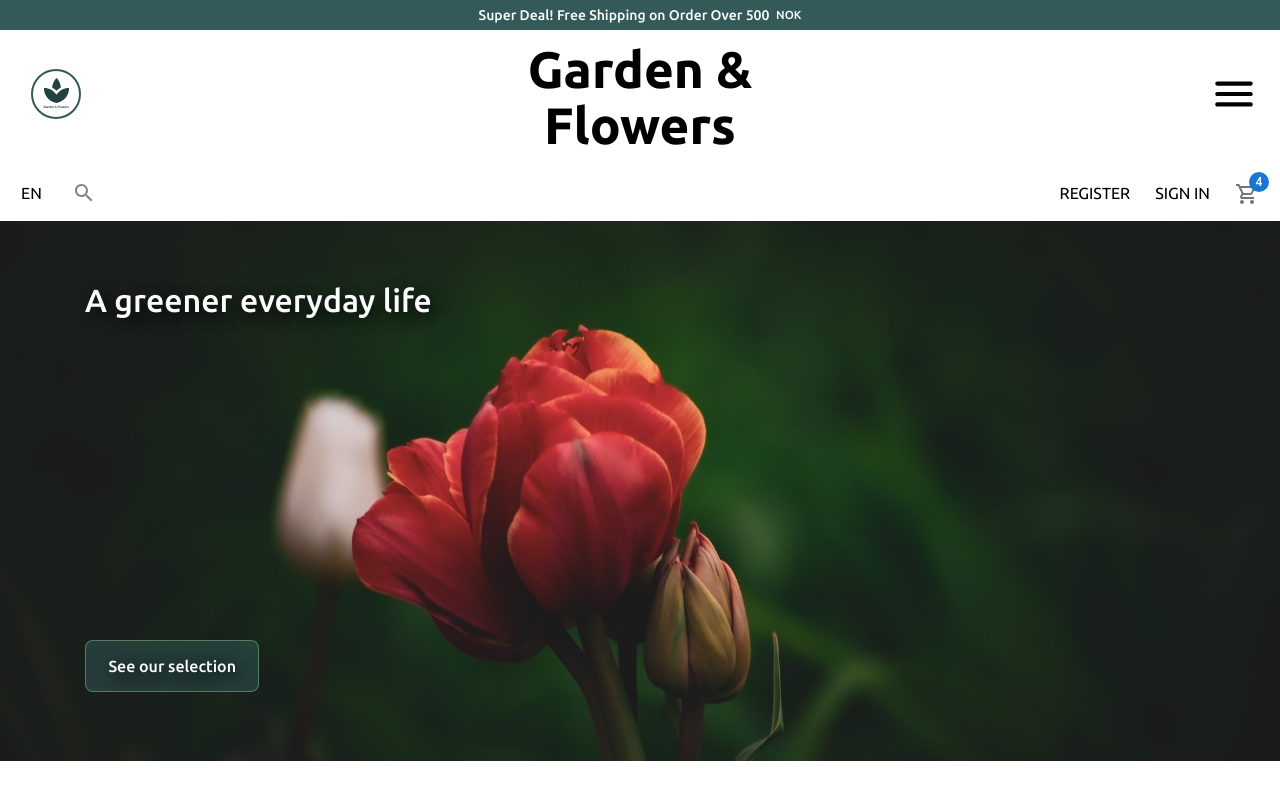
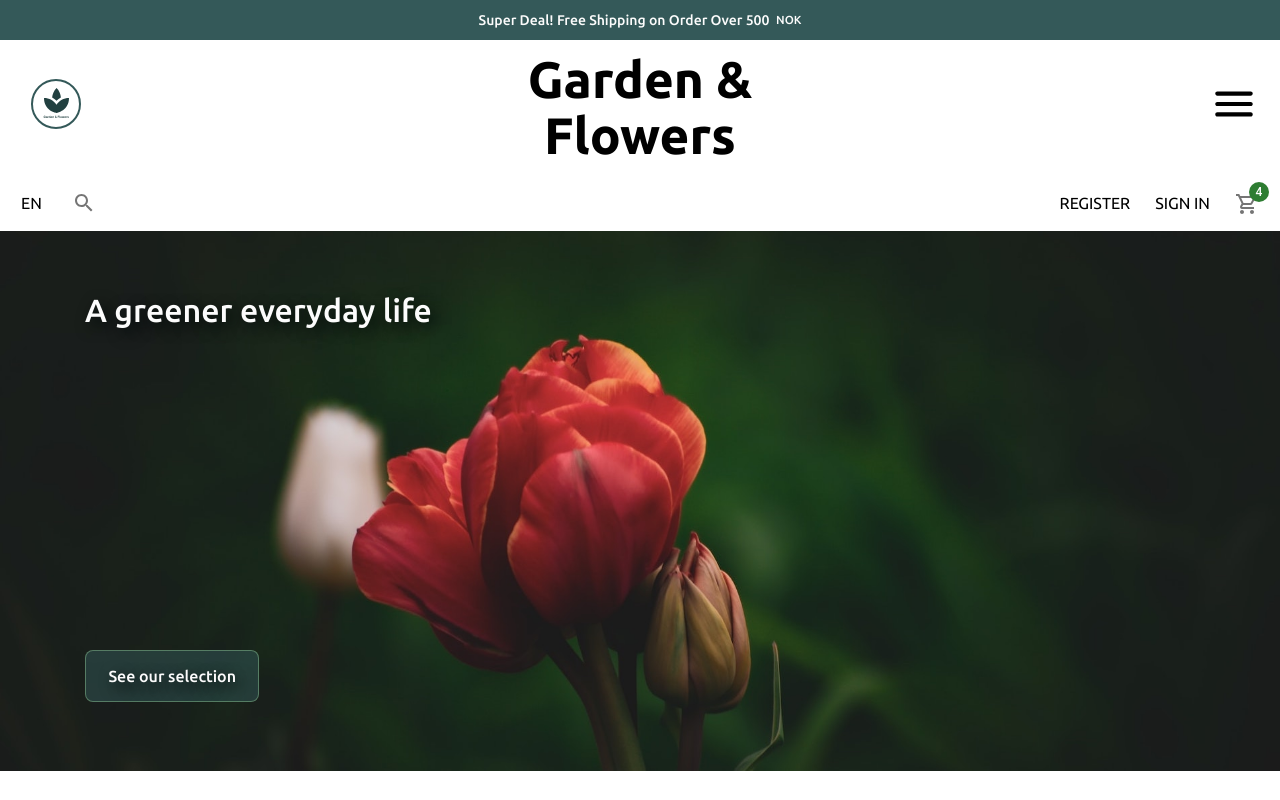
Before and after one commit to tone-kodehode/garden-andflowers, a React (Vite) app: page /flowers in a window 1280 px wide. Built offline with nearby package versions, Linux system fonts and the light colour scheme.

Commit message:
Announcement padding

```diff
--- a/src/components/Navbar/Navbar.jsx
+++ b/src/components/Navbar/Navbar.jsx
@@ -5,6 +5,7 @@ import MenuRoundedIcon from '@mui/icons-material/MenuRounded';
 import SearchIcon from '@mui/icons-material/Search';
 import Badge from '@mui/material/Badge';
 import ShoppingCartOutlinedIcon from '@mui/icons-material/ShoppingCartOutlined';
+
 
 import NavbarStyles from '/src/styles/NavbarStyles/Navbar.module.css'
 
@@ -35,7 +36,7 @@ const Navbar = () => {
         <div className={NavbarStyles.left}>
           <span className={NavbarStyles.language}>EN</span>
           <div className={NavbarStyles.searchContainer}>
-            <SearchIcon className={NavbarStyles.search}/>
+            <SearchIcon className={NavbarStyles.search} color="action"/>
             <input type="text" className={NavbarStyles.input}/>
           </div>
         </div>
@@ -43,8 +44,8 @@ const Navbar = () => {
           <div className={NavbarStyles.menu}>REGISTER</div>
           <div className={NavbarStyles.menu}>SIGN IN</div>
           <div className={NavbarStyles.menu}>
-            <Badge badgeContent={4} color="primary">
-              <ShoppingCartOutlinedIcon color="action" />
+            <Badge badgeContent={4} color="success">
+              <ShoppingCartOutlinedIcon className={NavbarStyles.cart}  color="action"/>
             </Badge>
           </div>
         </div>
--- a/src/styles/NavbarStyles/Announcement.module.css
+++ b/src/styles/NavbarStyles/Announcement.module.css
@@ -2,7 +2,7 @@
     display: flex;
     justify-content: center;
     align-items: center;
-    height: 30px;
+    height: 40px;
     background-color: var(--Green);
     font-size: 14px;
     color: var(--LightColor);
--- a/src/styles/NavbarStyles/Navbar.module.css
+++ b/src/styles/NavbarStyles/Navbar.module.css
@@ -49,6 +49,10 @@
     /* border: 1px solid red; */
 }
 
+.cart {
+    border-color: pink;
+}
+
 .center {
     flex: 1;
     /* border: 1px solid red; */
```
